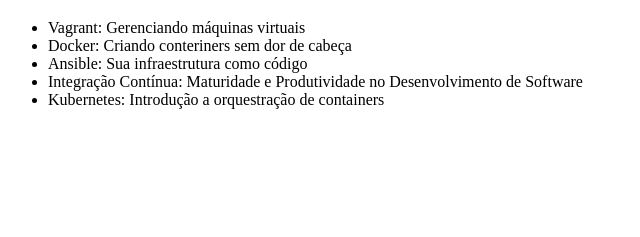
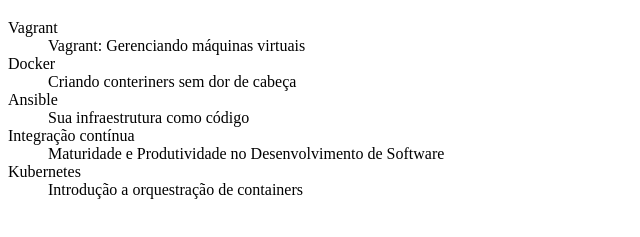
Before and after one commit to O-Guga/alura-git, a plain HTML site: page index.html in a window 1280 px wide. Shown: the part 61-298 px from the top of the page, without its empty margins (0-640 px from the left). Drawn offline with Linux system fonts and the light colour scheme.

Commit message:
Trocando UL por DL e separando os títulos

```diff
--- a/index.html
+++ b/index.html
@@ -7,12 +7,21 @@
 <body>
     <h1>Cursos de DevOps</h1>
 
-    <ul>
-        <li>Vagrant: Gerenciando máquinas virtuais</li>
-        <li>Docker: Criando conteriners sem dor de cabeça</li>
-        <li>Ansible: Sua infraestrutura como código</li>
-        <li>Integração Contínua: Maturidade e Produtividade no Desenvolvimento de Software</li>
-        <li>Kubernetes: Introdução a orquestração de containers</li>
-    </ul>
+    <dl>
+        <dt>Vagrant</dt>
+        <dd>Vagrant: Gerenciando máquinas virtuais</dd>
+
+        <dt>Docker</dt>
+        <dd>Criando conteriners sem dor de cabeça</dd>
+
+        <dt>Ansible</dt>
+        <dd>Sua infraestrutura como código</dd>
+
+        <dt>Integração contínua</dt>
+        <dd>Maturidade e Produtividade no Desenvolvimento de Software</dd>
+
+        <dt>Kubernetes</dt>
+        <dd>Introdução a orquestração de containers</dd>
+    </dl>
 </body>
 </html>
```
